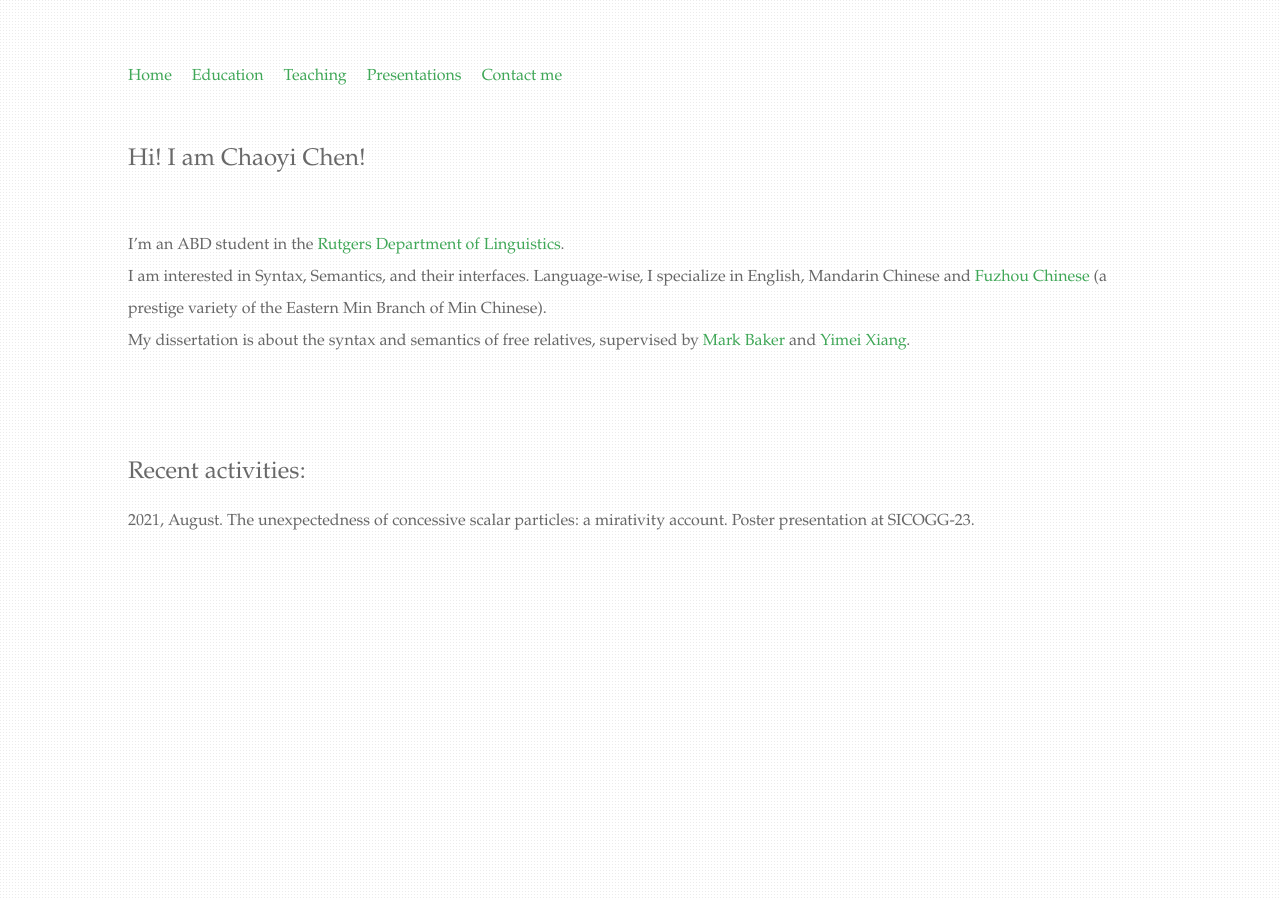
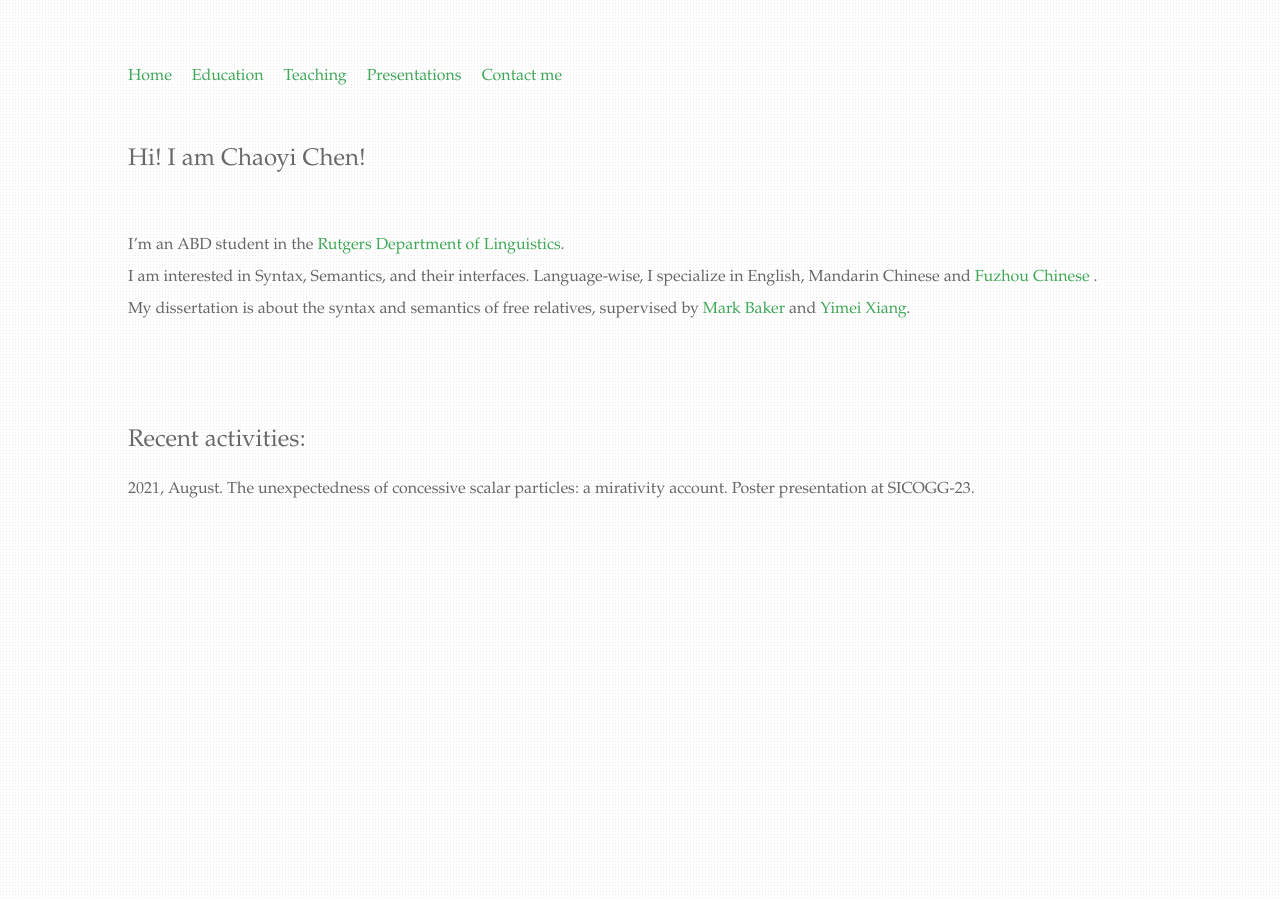
Before and after one commit to chaoyichen71/chaoyichen71.github.io, a Jekyll site: the page built from index.html, in a window 1280 px wide. Built offline with Jekyll 4.4.1, drawn with Linux system fonts in a browser that asks for light colours.

Commit message:
Update index.html

```diff
--- a/index.html
+++ b/index.html
@@ -6,7 +6,7 @@ title: Chaoyi Chen (陈超逸)
 		<div class="blurb">
 			<h2>Hi! I am Chaoyi Chen!</h2><br>
 			<p>I’m an ABD student in the <a href="https://ling.rutgers.edu/">Rutgers Department of Linguistics</a>.<br>
-			I am interested in Syntax, Semantics, and their interfaces. Language-wise, I specialize in English, Mandarin Chinese and <a href="https://en.wikipedia.org/wiki/Fuzhou_dialect">Fuzhou Chinese </a>(a prestige variety of the Eastern Min Branch of Min Chinese).<br>
+			I am interested in Syntax, Semantics, and their interfaces. Language-wise, I specialize in English, Mandarin Chinese and <a href="https://en.wikipedia.org/wiki/Fuzhou_dialect">Fuzhou Chinese </a>.<br>
 		        My dissertation is about the syntax and semantics of free relatives, supervised by <a href="https://sites.rutgers.edu/mark-baker/people/mark-baker/">Mark Baker</a> and <a href="https://yimeixiang.wordpress.com/">Yimei Xiang</a>.
 		</div>
 		</br>
```
